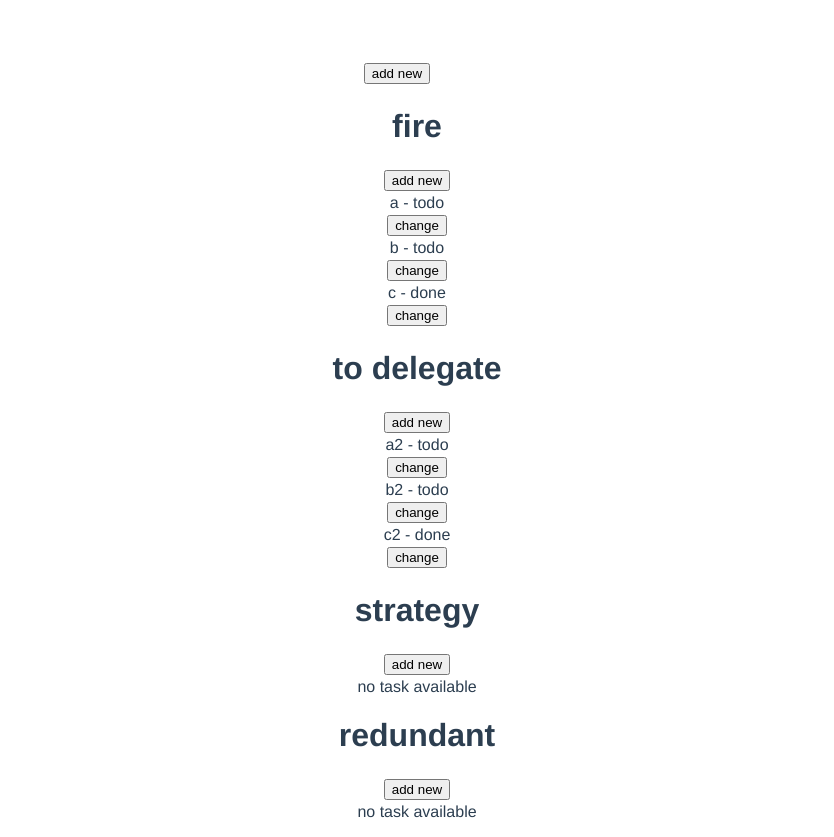
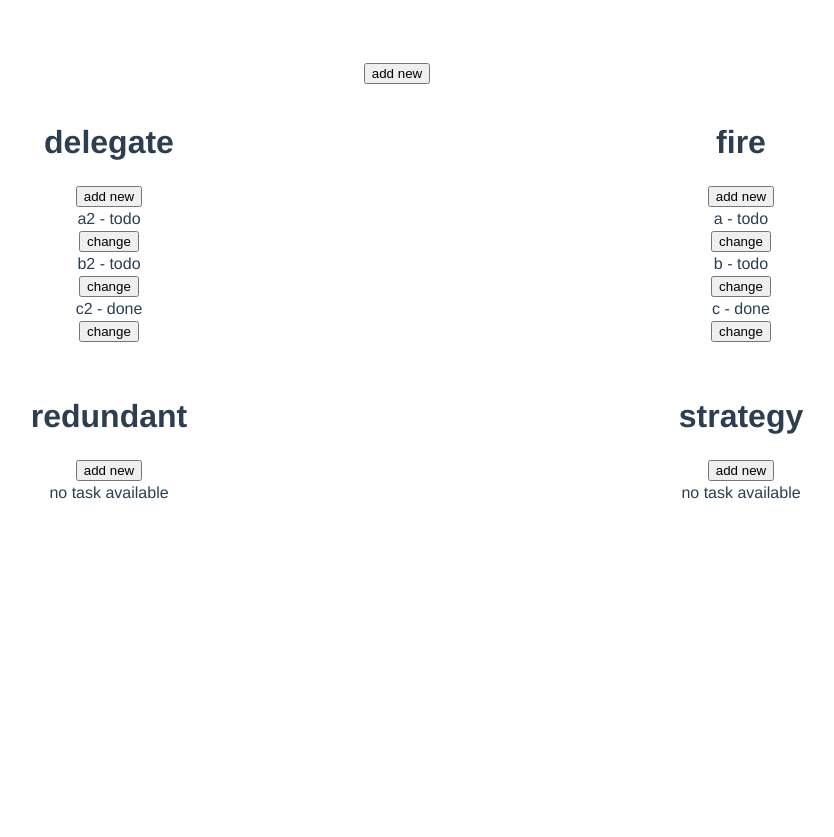
Before and after one commit to elzp/eisenhower-matrix-tool-in-vue, a Vue app: page / in a window 1280 px wide. Shown: the whole page, without its empty margins (243-1077 px from the left). After the commit the page ends 800 px from the top, so only its background shows below. Built offline with nearby package versions, Linux system fonts and the light colour scheme.

Commit message:
Matrix view: show parts of matrix in order

```diff
--- a/src/App.vue
+++ b/src/App.vue
@@ -4,11 +4,13 @@
     :taskType="''"
     @settings="getSettingsData"
   />
-  <ul v-for="item in tasksData" :key="item">
-    <li>
-      <SectionOfMatrix :data="item" @settings="getSettingsData" />
-    </li>
-  </ul>
+  <div class="matrix">
+    <ul v-for="item in tasksData" :key="item" :style="chooseStyle(item.name)">
+      <li>
+        <SectionOfMatrix :data="item" @settings="getSettingsData" />
+      </li>
+    </ul>
+  </div>
   <div v-if="visibility">
     <TaskSettings
       :buttonName="buttonName"
@@ -61,7 +63,7 @@ export default {
           ],
         },
         {
-          name: "to delegate",
+          name: "delegate",
           tasks: [
             { name: "a2", status: "todo", id: 1 },
             { name: "b2", status: "todo", id: 2 },
@@ -138,6 +140,9 @@ export default {
       this.dataToChange = this.defaultdataToChange;
       this.visibility = false;
     },
+    chooseStyle(nameOfType) {
+      return { "grid-area": nameOfType };
+    },
   },
 };
 </script>
@@ -155,4 +160,8 @@ export default {
 ul {
   list-style-type: none;
 }
+.matrix {
+  display: grid;
+  grid-template-areas: "delegate fire" "redundant strategy";
+}
 </style>
--- a/src/components/SectionOfMatrix.vue
+++ b/src/components/SectionOfMatrix.vue
@@ -1,5 +1,5 @@
 <template>
-  <div class="hello">
+  <div>
     <h1>{{ data.name }}</h1>
     <FunctionalButton
       :type="'add new'"
```
